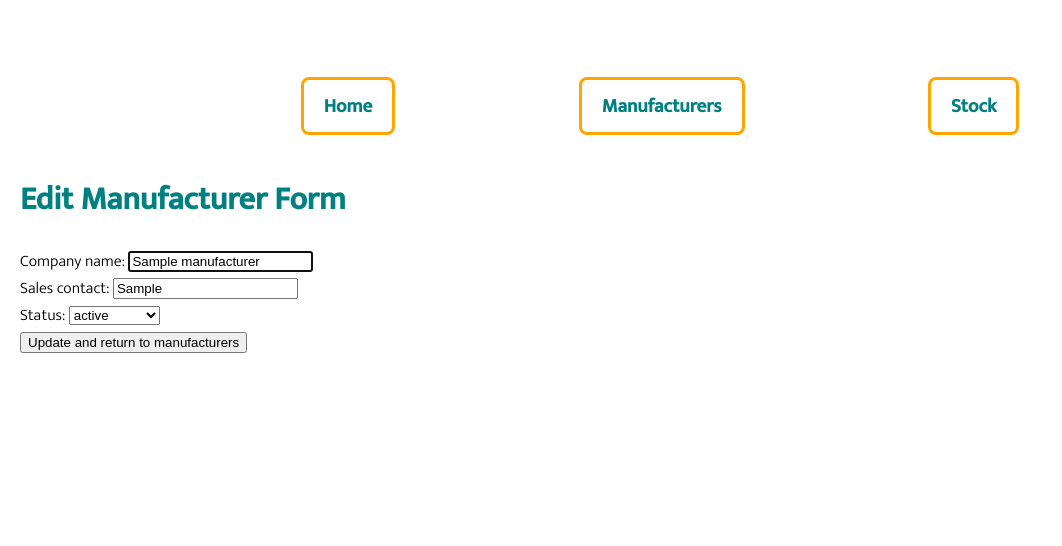
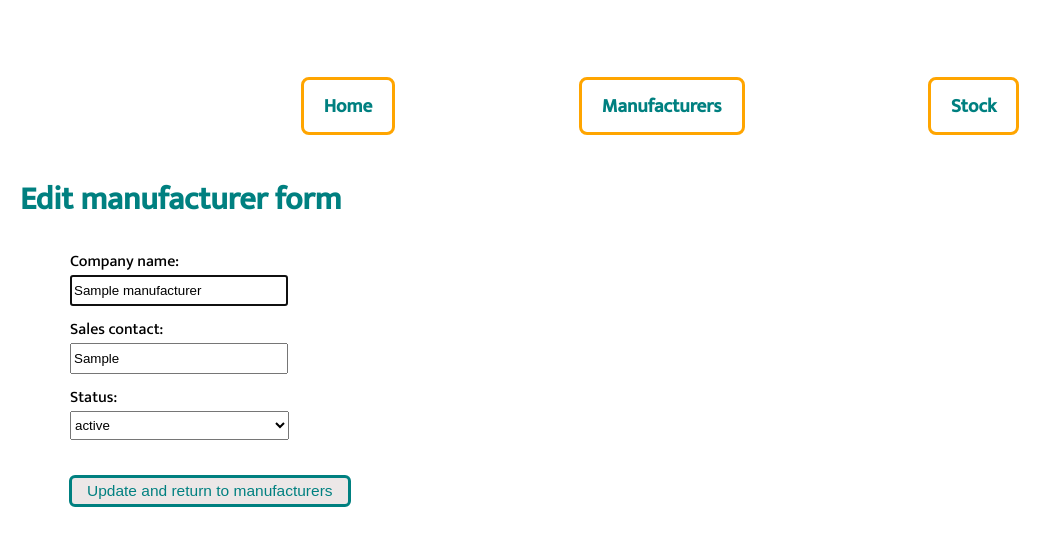
Before and after one commit to K-CUR/Project_1_Stock_Watch, a Flask app: page /manufacturers/1/edit in a window 1280 px wide. Shown: the top 546 px of the page, without its empty margins (0-1062 px from the left). Run offline with Flask 2, Linux system fonts and the light colour scheme; a database or web service that is not in the repository returns one stand-in record (values such as "Sample title"); some libraries are stand-ins or nearby versions.

Commit message:
CSS complete

```diff
--- a/stock_watch/static/css/buttons.css
+++ b/stock_watch/static/css/buttons.css
@@ -24,11 +24,12 @@
     color: teal;
     background-color:rgb(236, 231, 231);
     border: 3px solid teal;
-    padding: 5px 20px;
+    padding: 0px 20px;
     border-radius: 6px;
     font-size: 17px;
-    margin-top: 3px;
+    margin-top: 8px;
     margin-left: 10px;
+    margin-bottom: 10px;
     cursor: pointer;
 }
 
@@ -49,3 +50,16 @@ color: teal;
     font-weight:bolder;
     cursor: pointer;
 }
+
+.link2{
+    text-decoration: none;
+    background-color:rgb(236, 231, 231);
+    color: teal;
+    border: 3px solid teal;
+    padding: 4px 15px;
+    margin: 25px 12px 20px 49px;
+    border-radius: 6px;
+    font-size: 15.5px;
+    font-weight:bolder;
+    cursor: pointer;
+}
--- a/stock_watch/static/css/style.css
+++ b/stock_watch/static/css/style.css
@@ -12,6 +12,12 @@ body{
     margin-right: auto;
     margin-top: 80px;
     width: 50%;
+}
+
+.center_message{
+    display: block;
+    text-align: center;
+    margin-top: 40px;
 }
 
 .top_left_image{
@@ -70,3 +76,7 @@ nav > ul > li > a {
     color: teal;
     margin-top: 60px;
   }
+
+.mid_bold{
+    font-weight: 400;
+}
--- a/stock_watch/templates/fabrics/index.html
+++ b/stock_watch/templates/fabrics/index.html
@@ -86,7 +86,7 @@
 
 </table>
 
-{% if fabrics == None %} No results meet this criteria {% endif %}
+<p class="center_message"> {% if fabrics == [] %} ------- No fabrics meet this criteria ------- {% endif %} </p>
 
 <!-- # ADD NEW FABRIC BUTTON -->
 <button class="button_add"><a href="/fabrics/new" class="button_href"><strong>Add new fabric</strong></a></button>
--- a/stock_watch/templates/manufacturers/edit.html
+++ b/stock_watch/templates/manufacturers/edit.html
@@ -2,30 +2,32 @@
 
 {% block content %}
 
-<h1> Edit Manufacturer Form</h1>
+<h1> Edit manufacturer form</h1>
 
 <form action="/manufacturers/{{ manufacturer.id}}" method="post">
+<ul class="form_wrapper">
+    <li class="form_field form_input">
+        <label for="name" class="mid_bold">Company name:</label>
+        <input type="text" id="name" name="name" value = "{{ manufacturer.name }}" class="field_width" required autofocus >
+    </li>
 
-    <div>
-        <label for="name">Company name:</label>
-        <input type="text" id="name" name="name" value = "{{ manufacturer.name }}"" required autofocus >
-    </div>
+    <li class="form_field form_input">
+        <label for="sales-contact" class="mid_bold">Sales contact:</label>
+        <input type="text" id="sales_contact" name="sales_contact" value = "{{ manufacturer.sales_contact }}" class="field_width" required >
+    </li>
 
-    <div>
-        <label for="sales-contact">Sales contact:</label>
-        <input type="text" id="sales_contact" name="sales_contact" value = "{{ manufacturer.sales_contact }}"" required >
-    </div>
-
-    <div>
-        <label for="status">Status:</label>
-        <select id="active" name="active" required >
+    <li class="form_field form_input">
+        <label for="status" class="mid_bold">Status:</label>
+        <select id="active" name="active" class="field_width3" required >
         <!-- drop down -->
         <option value="true" {% if manufacturer.active == True %} selected = "selected" {% endif%} >active</option>
         <option value="false" {% if manufacturer.active == False %} selected = "selected" {% endif %}>deactivated</option>
         </select>
-    </div>
+    </li>
 
-    <button type="submit">Update and return to manufacturers</button>
+</ul>
+
+    <button type="submit" class="button link2">Update and return to manufacturers</button>
 
 </form>
 
--- a/stock_watch/templates/manufacturers/index.html
+++ b/stock_watch/templates/manufacturers/index.html
@@ -4,7 +4,7 @@
 
 
 
-<h3> Add Manufacturer </h3>
+<h3> Add new manufacturer </h3>
 <form action="/manufacturers/new" method='post' class="form_horizontal">
 
     <div class="form_field">
```
Also changed, not shown: stock_watch/templates/fabrics/edit.html (+9 -9 lines), stock_watch/templates/fabrics/new.html (+9 -9 lines).
